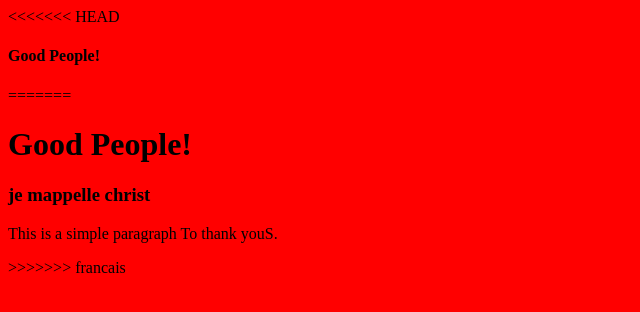
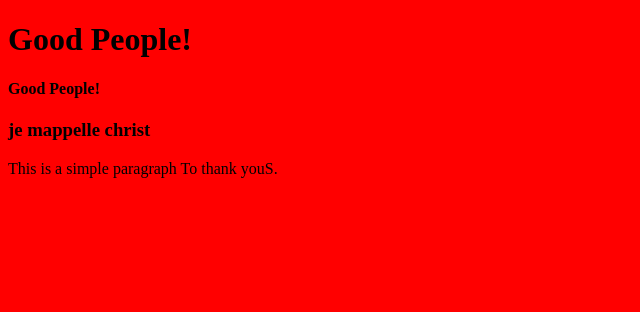
Before and after one commit to ChristBaudouin/g, a plain HTML site: page index.html in a window 1280 px wide. Shown: the whole page, without its empty margins (0-640 px from the left). Drawn offline with Linux system fonts and the light colour scheme.

Commit message:
nouveau branch

```diff
--- a/index.html
+++ b/index.html
@@ -10,13 +10,10 @@
     </head>
 
     <body>
-<<<<<<< HEAD
-        <h4>Good People!</h4>
-=======
-        <h1>Good People!</h1>
+                <h1>Good People!</h1>
+<h4>Good People!</h4>
         <h3>je mappelle christ</h3>
         <p>This is a simple paragraph To thank youS.</p>
->>>>>>> francais
     </body>
 
 </html>
```
